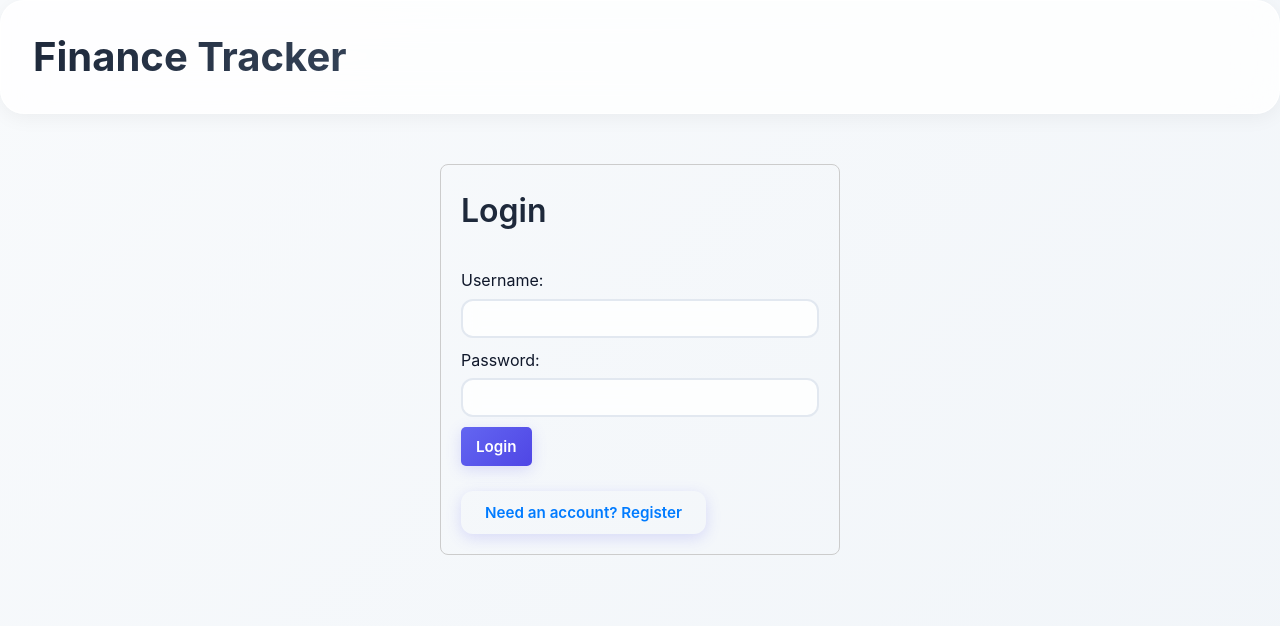
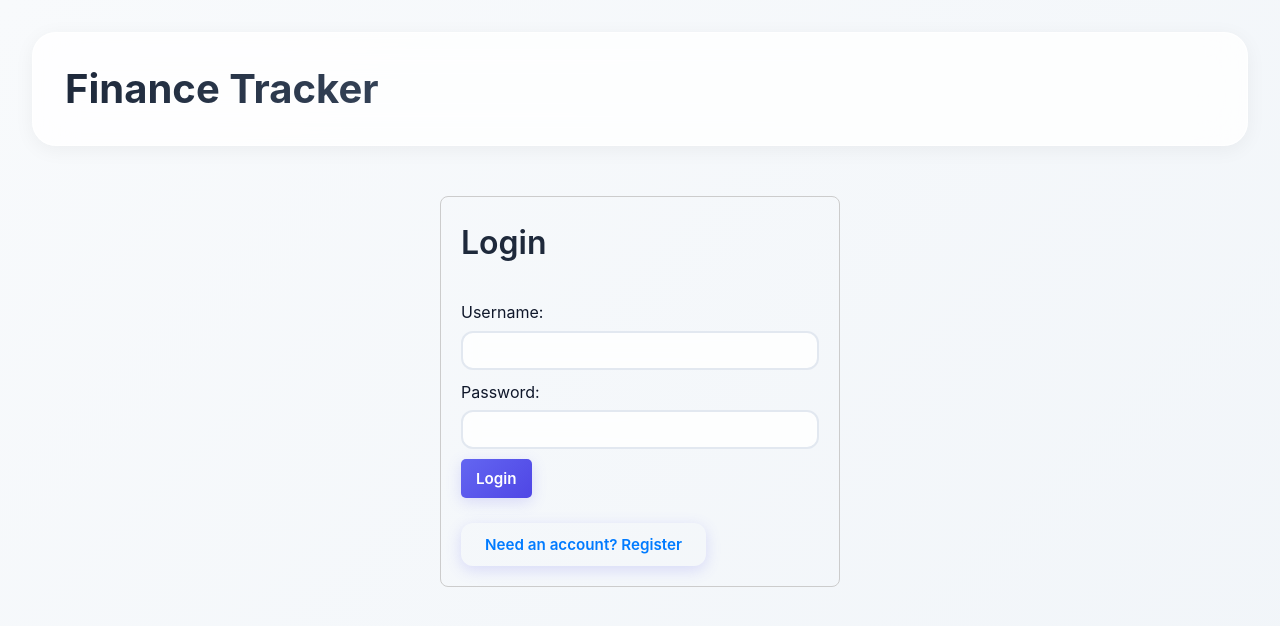
Before and after one commit to zsoltfarn/finance-app, a React (Vite) app: page / in a window 1280 px wide. Shown: the top 626 px of the page. Built offline with nearby package versions, Linux system fonts and the light colour scheme.

Commit message:
style: adjust margin and remove redundant width properties
Simplify the margin declaration by combining top/bottom and left/right values into a single property. Remove redundant width properties as they are not needed with the existing flex layout.

```diff
--- a/src/App.css
+++ b/src/App.css
@@ -263,10 +263,8 @@
   display: flex;
   justify-content: space-between;
   align-items: center;
-  margin-bottom: 2rem;
+  margin: 2rem;
   padding: 2rem;
-  max-width: 100%;
-  width: 100%;
   background: rgba(255, 255, 255, 0.8);
   backdrop-filter: blur(20px);
   border-radius: 24px;
```
